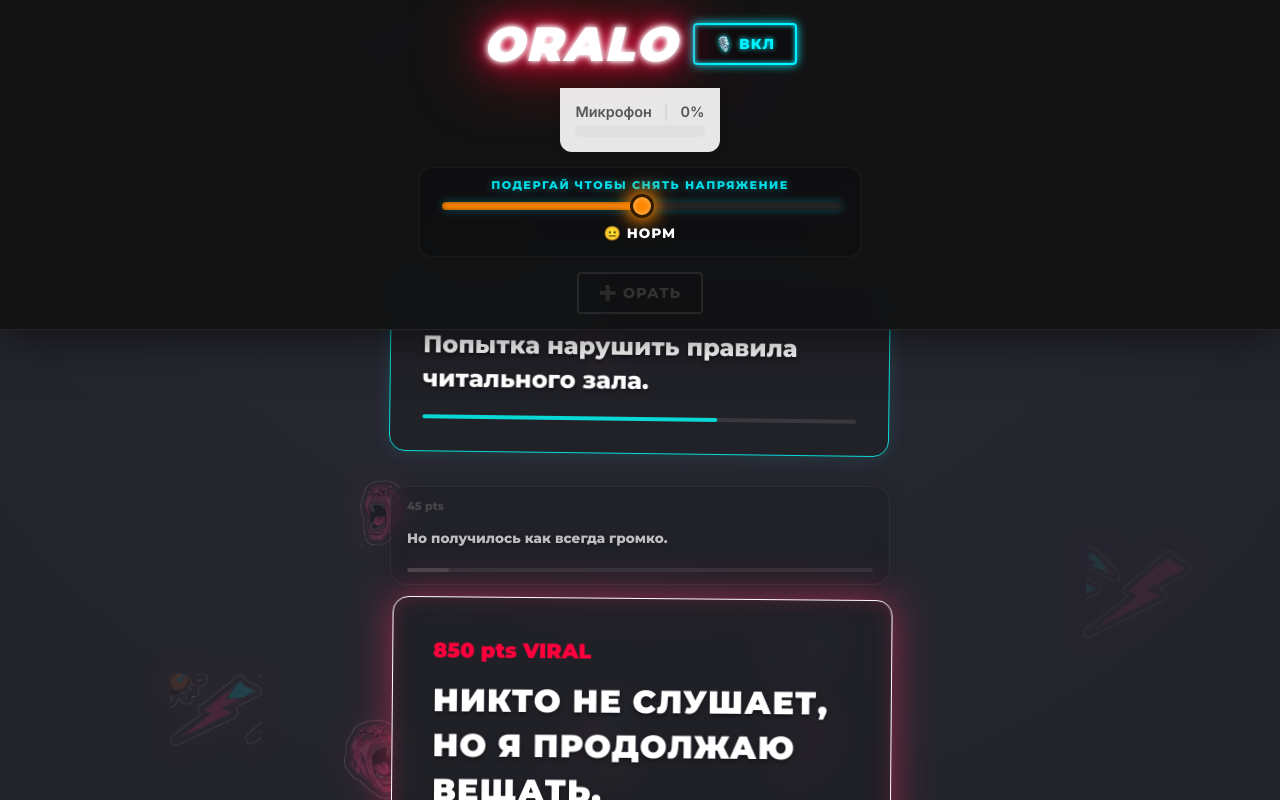
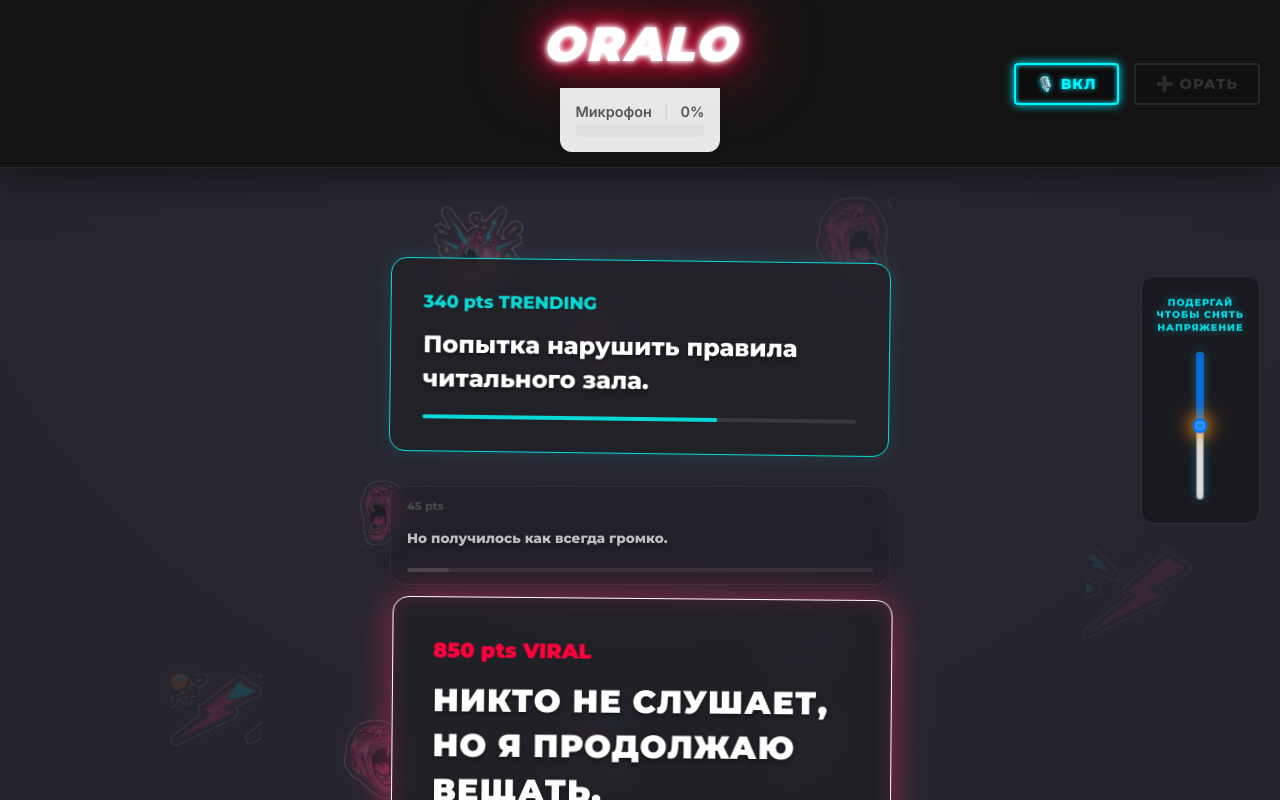
Before and after one commit to tarvarrs/refactored-octo-spork, a React (Create React App) app in the folder frontend/scream-news/: page / in a window 1280 px wide. Shown: the top 800 px of the page. Built offline with nearby package versions, Linux system fonts and the light colour scheme.

Commit message:
снять напряжение и ААА

```diff
--- a/frontend/scream-news/src/App.css
+++ b/frontend/scream-news/src/App.css
@@ -53,6 +53,17 @@
 
   /* Магия неона */
   animation: neon-flicker 4s infinite alternate;
+}
+
+/* КОНТЕЙНЕР ДЛЯ КНОПОК СПРАВА */
+.header-controls-right {
+  display: flex;
+  gap: 15px;
+  align-items: center;
+  position: absolute;
+  right: 20px;
+  top: 50%;
+  transform: translateY(-50%);
 }
 
 .dev-tools {
@@ -137,8 +148,6 @@
   text-shadow: none;
 }
 
-/* ... предыдущий код ... */
-
 /* --- СТИЛИ ДЛЯ ПУСТОГО СОСТОЯНИЯ (МИКРОФОН) --- */
 .empty-state {
   margin-top: 50px;
@@ -147,16 +156,13 @@
   border: 2px dashed var(--neon-blue); /* Пунктирная неоновая рамка */
   border-radius: 12px;
   background: rgba(0, 243, 255, 0.05); /* Едва заметная голубая подложка */
-
   color: var(--neon-blue);
   font-family: 'Montserrat', sans-serif;
   font-weight: 600;
   font-size: 1.2rem;
   letter-spacing: 1px;
-
   box-shadow: 0 0 15px rgba(0, 243, 255, 0.1);
   text-shadow: 0 0 8px rgba(0, 243, 255, 0.6);
-
   animation: pulse-border 3s infinite ease-in-out;
 }
 
@@ -166,66 +172,111 @@
   100% { box-shadow: 0 0 15px rgba(0, 243, 255, 0.1); opacity: 0.8; }
 }
 
-/* --- СТИЛИ ДЛЯ КОНЦА ЛЕНТЫ (ДНО) --- */
+/* --- СТИЛИ ДЛЯ КОНЦА ЛЕНТЫ (ДНО) С БЕГУЩЕЙ СТРОКОЙ --- */
 .end-of-feed {
   text-align: center;
-  padding: 60px 0 20px 0;
+  padding: 40px 0 20px 0;
+  display: flex;
+  flex-direction: column;
+  gap: 20px;
+}
 
-  color: #4a4a55; /* Темный, "погасший" цвет */
+/* Контейнер бегущей строки - 2/3 от ширины */
+.marquee-container {
+  width: 66.66%;
+  margin: 0 auto;
+  overflow: hidden;
+  background: rgba(255, 0, 60, 0.1);
+  border: 1px solid var(--scream-color);
+  border-radius: 4px;
+  padding: 10px 0;
+}
+
+.marquee-content {
+  display: inline-block;
+  white-space: nowrap;
+  animation: marquee 10s linear infinite;
+  font-family: 'Montserrat', sans-serif;
+  font-weight: 900;
+  font-size: 1.5rem;
+  letter-spacing: 4px;
+  color: var(--scream-color);
+  text-shadow: 0 0 10px var(--scream-color);
+}
+
+@keyframes marquee {
+  0% {
+    transform: translateX(100%);
+  }
+  100% {
+    transform: translateX(-100%);
+  }
+}
+
+.end-text {
+  color: #4a4a55;
   font-family: 'Montserrat', sans-serif;
   font-weight: 800;
   font-size: 1rem;
   letter-spacing: 6px;
   text-transform: uppercase;
-
-  /* Эффект "выжженного" текста на темном фоне */
   text-shadow: 0 1px 0 rgba(255,255,255,0.05);
 }
 
 /* ========================================
-   СТРЕСС-СЛАЙДЕР (STRESS RELIEF SLIDER)
+   СТРЕСС-СЛАЙДЕР СПРАВА (SIDEBAR)
    ======================================== */
 
-   .stress-slider-container {
-    width: 100%;
-    max-width: 400px;
+.stress-slider-sidebar {
+  position: fixed;
+  right: 20px;
+  top: 50%;
+  transform: translateY(-50%);
+  z-index: 999;
   display: flex;
   flex-direction: column;
-    gap: 8px;
-    padding: 10px 20px;
-    background: rgba(0, 0, 0, 0.2);
+  align-items: center;
+  gap: 15px;
+  padding: 20px 15px;
+  background: rgba(0, 0, 0, 0.3);
   border-radius: 12px;
-    border: 1px solid rgba(255, 255, 255, 0.05);
+  border: 1px solid rgba(255, 255, 255, 0.1);
+  backdrop-filter: blur(10px);
 }
 
 .stress-label {
   font-family: 'Montserrat', sans-serif;
   font-weight: 700;
-    font-size: 0.7rem;
-    letter-spacing: 1.5px;
+  font-size: 0.6rem;
+  letter-spacing: 1px;
   text-transform: uppercase;
   color: var(--neon-blue);
   text-align: center;
   text-shadow: 0 0 8px rgba(0, 243, 255, 0.5);
   opacity: 0.9;
+  line-height: 1.3;
 }
 
 .stress-slider-wrapper {
   display: flex;
   flex-direction: column;
+  align-items: center;
   gap: 8px;
   position: relative;
 }
 
-  /* Стилизация самого слайдера */
+/* Стилизация самого слайдера - ВЕРТИКАЛЬНАЯ */
 .stress-slider {
-    -webkit-appearance: none;
-    appearance: none;
-    width: 100%;
-    height: 8px;
+  -webkit-appearance: slider-vertical;
+  appearance: slider-vertical;
+  writing-mode: bt-lr; /* IE */
+  -webkit-writing-mode: bt-lr;
+  writing-mode: vertical-rl;
+  width: 8px;
+  height: 150px;
   border-radius: 4px;
   background: linear-gradient(
-      to right,
+    to top,
     var(--slider-color) 0%,
     var(--slider-color) calc(var(--slider-value) * 1%),
     rgba(255, 255, 255, 0.1) calc(var(--slider-value) * 1%),
@@ -297,32 +348,88 @@
     inset 0 0 8px rgba(0, 0, 0, 0.7);
 }
 
-  /* Индикатор уровня стресса */
-  .stress-level-indicator {
-    text-align: center;
+/* Дополнительные стили для post-creator и error-banner если нужны */
+.post-creator {
+  position: fixed;
+  top: 150px;
+  left: 50%;
+  transform: translateX(-50%);
+  width: 90%;
+  max-width: 500px;
+  background: rgba(18, 18, 20, 0.98);
+  border: 2px solid var(--scream-color);
+  border-radius: 12px;
+  padding: 20px;
+  z-index: 1001;
+  box-shadow: 0 20px 60px rgba(255, 0, 60, 0.3);
+}
+
+.post-creator textarea {
+  width: 100%;
+  background: rgba(0, 0, 0, 0.5);
+  border: 1px solid var(--neon-blue);
+  color: #fff;
+  padding: 15px;
+  border-radius: 8px;
+  font-family: 'Montserrat', sans-serif;
+  font-size: 1rem;
+  resize: none;
+  margin-bottom: 15px;
+}
+
+.post-creator textarea::placeholder {
+  color: rgba(255, 255, 255, 0.4);
+}
+
+.record-btn {
+  width: 100%;
+  background: rgba(0, 0, 0, 0.3);
+  border: 2px solid var(--scream-color);
+  color: var(--scream-color);
+  padding: 15px;
   font-family: 'Montserrat', sans-serif;
   font-weight: 800;
-    font-size: 0.85rem;
+  font-size: 1rem;
   letter-spacing: 1px;
-    color: var(--slider-color);
-    text-shadow: 0 0 10px var(--slider-color);
-    transition: all 0.3s ease;
-    padding: 5px;
   text-transform: uppercase;
+  cursor: pointer;
+  box-shadow: 0 0 10px var(--scream-color), inset 0 0 5px var(--scream-color);
+  text-shadow: 0 0 5px var(--scream-color);
+  transition: all 0.2s ease;
+  border-radius: 4px;
 }
 
-  /* Анимация при активном использовании */
-  @keyframes slider-pulse {
+.record-btn:hover {
+  background: var(--scream-color);
+  color: #fff;
+}
+
+.record-btn.recording {
+  background: var(--scream-color);
+  color: #fff;
+  animation: pulse-record 0.5s infinite;
+}
+
+@keyframes pulse-record {
   0%, 100% {
-      opacity: 1;
-      transform: translateY(0);
+    box-shadow: 0 0 20px var(--scream-color), inset 0 0 10px rgba(255, 255, 255, 0.3);
   }
   50% {
-      opacity: 0.8;
-      transform: translateY(-2px);
+    box-shadow: 0 0 40px var(--scream-color), inset 0 0 20px rgba(255, 255, 255, 0.5);
   }
 }
 
-  .stress-slider:active ~ .stress-level-indicator {
-    animation: slider-pulse 0.5s ease infinite;
+.error-banner {
+  position: fixed;
+  top: 100px;
+  left: 50%;
+  transform: translateX(-50%);
+  background: rgba(255, 0, 60, 0.9);
+  color: #fff;
+  padding: 15px 30px;
+  border-radius: 8px;
+  font-family: 'Montserrat', sans-serif;
+  font-weight: 700;
+  z-index: 2000;
+  box-shadow: 0 10px 40px rgba(255, 0, 60, 0.5);
 }
--- a/frontend/scream-news/src/App.js
+++ b/frontend/scream-news/src/App.js
@@ -63,12 +63,13 @@
 
   return (
     <div className="App">
-      <FloatingStickers />
+      <FloatingStickers isPaused={isDragging} />
 
       <header className="sticky-header">
-        <div style={{ display: 'flex', alignItems: 'center', gap: '15px' }}>
         <h1>ORALO</h1>
 
+        {/* Контейнер для кнопок справа */}
+        <div className="header-controls-right">
           {/* КНОПКА ВКЛЮЧЕНИЯ МИКРОФОНА */}
           <button
             onClick={!isListening ? startCalibration : stopListening}
@@ -76,17 +77,27 @@
           >
             {!isListening ? '🎙️ ВКЛ' : isCalibrating ? '🤫 ТССС...' : '🛑 СТОП'}
           </button>
+
+          {/* Кнопка создания поста */}
+          <button
+            className="create-btn"
+            onClick={() => setIsFormOpen(!isFormOpen)}
+            disabled={true}
+          >
+            {isFormOpen ? '✖' : '➕ ОРАТЬ'}
+          </button>
         </div>
 
         {/* Индикатор громкости (Реальный!) */}
         <div style={{ flex: 1, margin: '0 20px', maxWidth: '300px' }}>
            <VolumeMeter volume={volume} />
         </div>
+      </header>
 
-        {/* СТРЕСС-СЛАЙДЕР (НОВОЕ) */}
-        <div className="stress-slider-container">
+      {/* СТРЕСС-СЛАЙДЕР - ТЕПЕРЬ СПРАВА СБОКУ */}
+      <div className="stress-slider-sidebar">
         <label className="stress-label">
-            ПОДЕРГАЙ ЧТОБЫ СНЯТЬ НАПРЯЖЕНИЕ
+          ПОДЕРГАЙ<br/>ЧТОБЫ СНЯТЬ<br/>НАПРЯЖЕНИЕ
         </label>
         <div className="stress-slider-wrapper">
           <input
@@ -106,23 +117,8 @@
                                 stressLevel > 30 ? '#ff8800' : 'var(--neon-blue)'
             }}
           />
-            <div className="stress-level-indicator">
-              {stressLevel < 30 ? '😌 СПОКОЙНО' :
-               stressLevel < 70 ? '😐 НОРМ' :
-               '😡 ААААА'}
         </div>
       </div>
-        </div>
-
-        {/* Кнопка создания поста */}
-        <button
-          className="create-btn"
-          onClick={() => setIsFormOpen(!isFormOpen)}
-          disabled={true}
-        >
-          {isFormOpen ? '✖' : '➕ ОРАТЬ'}
-        </button>
-      </header>
 
       {/* ОШИБКИ */}
       {error && <div className="error-banner">{error}</div>}
@@ -165,10 +161,17 @@
           />
         ))}
 
-        {/* КОНЕЦ ЛЕНТЫ: Новая надпись и стиль */}
+        {/* КОНЕЦ ЛЕНТЫ: С бегущей строкой */}
         {posts.length > 0 && (
           <div className="end-of-feed">
+            <div className="marquee-container">
+              <div className="marquee-content">
+                ААААААААА ААААААААА ААААААААА ААААААААА ААААААААА ААААААААА
+              </div>
+            </div>
+            <div className="end-text">
               ☠️ ВЫ ДОСТИГЛИ ДНА
+            </div>
           </div>
         )}
       </main>
--- a/frontend/scream-news/src/components/FloatingStickers.css
+++ b/frontend/scream-news/src/components/FloatingStickers.css
@@ -9,6 +9,11 @@
   pointer-events: none; /* Стикеры не блокируют клики */
   z-index: 0; /* На заднем плане */
   overflow: hidden;
+}
+
+/* Когда слайдер активен - стикеры останавливаются */
+.floating-stickers-container.paused .floating-sticker {
+  animation-play-state: paused !important;
 }
 
 .floating-sticker {
--- a/frontend/scream-news/src/components/FloatingStickers.jsx
+++ b/frontend/scream-news/src/components/FloatingStickers.jsx
@@ -16,7 +16,7 @@
   sticker5, sticker6, sticker7, sticker8
 ];
 
-function FloatingStickers() {
+function FloatingStickers({ isPaused = false }) {
   const [stickers, setStickers] = useState([]);
 
   useEffect(() => {
@@ -45,7 +45,7 @@
   }, []);
 
   return (
-    <div className="floating-stickers-container">
+    <div className={`floating-stickers-container ${isPaused ? 'paused' : ''}`}>
       {stickers.map((sticker) => (
         <img
           key={sticker.id}
```
Lines whose indentation alone changed are shown as unchanged.
